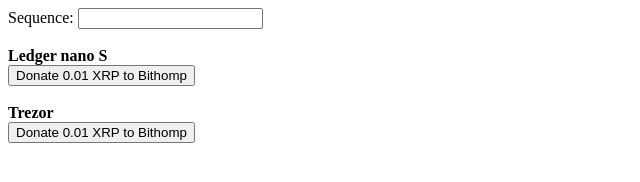
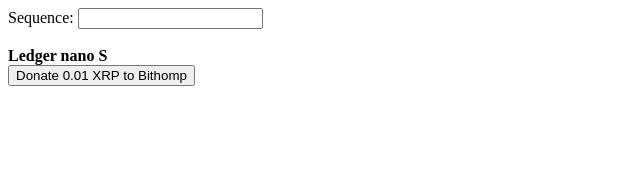
Before and after one commit to Bithomp/bithompHW, a website with bundled scripts: page dist/index.html in a window 1280 px wide. Shown: the whole page, without its empty margins (0-640 px from the left). Built offline with nearby package versions, Linux system fonts and the light colour scheme.

Commit message:
packages update and remove trezor example

```diff
--- a/dist/index.html
+++ b/dist/index.html
@@ -9,9 +9,9 @@
   <br><br>
   <b>Ledger nano S</b><br>
   <button id="ledgerPay">Donate 0.01 XRP to Bithomp</button>
-  <br><br>
+  <!--br><br>
   <b>Trezor</b><br>
-  <button id="trezorPay">Donate 0.01 XRP to Bithomp</button>
+  <button id="trezorPay">Donate 0.01 XRP to Bithomp</button-->
   <br><br>
   <div id="output"></div>
   <script src="./bithomphw.js"></script>
@@ -88,7 +88,7 @@
         ledgerPay(ledgerOpen)
       }
     };
-
+/*
     document.getElementById("trezorPay").onclick = function () {
       output.innerHTML = 'Trying to connect to your Trezor Hard Wallet...';
       bithomphw.trezorGetAddress().then(function (a) {
@@ -131,6 +131,7 @@
         console.log(err.message);
       });
     };
+*/
   </script>
 </body>
 
--- a/package.json
+++ b/package.json
@@ -31,7 +31,8 @@
     "querystring-es3": "^0.2.1",
     "stream-browserify": "^3.0.0",
     "url": "^0.11.0",
-    "util": "^0.12.4"
+    "util": "^0.12.4",
+    "vm-browserify": "^1.1.2"
   },
   "alias": {
     "@ledgerhq/devices": "@ledgerhq/devices/lib-es"
```
Also changed, not shown: 2 other files.
